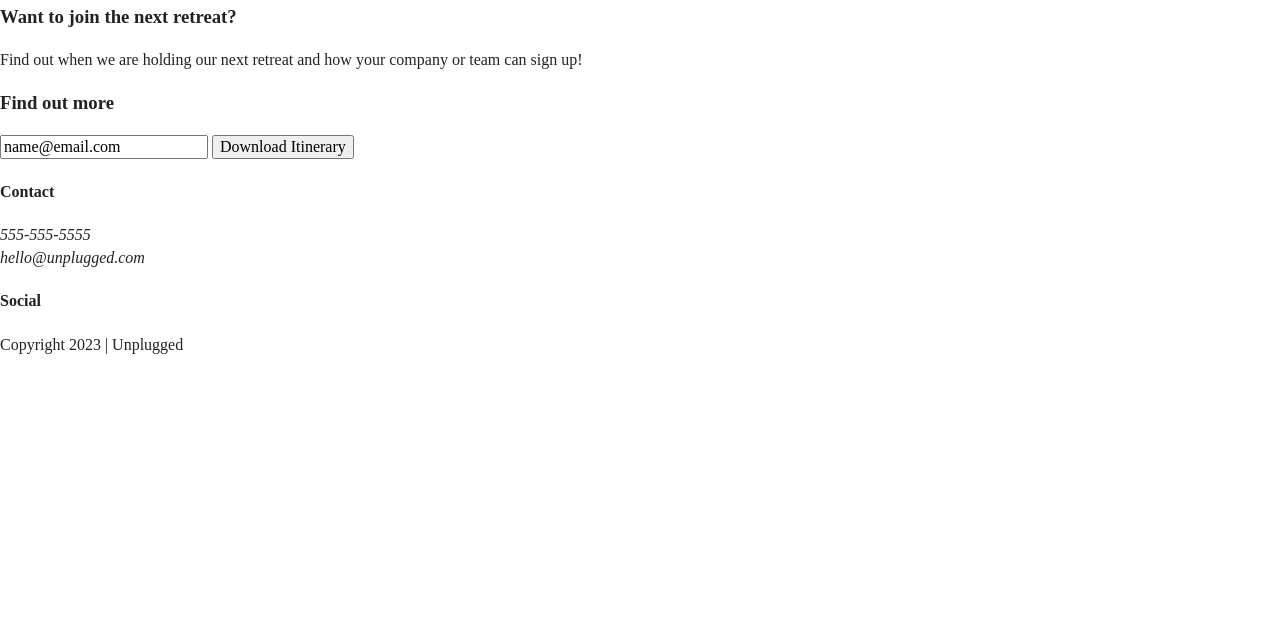
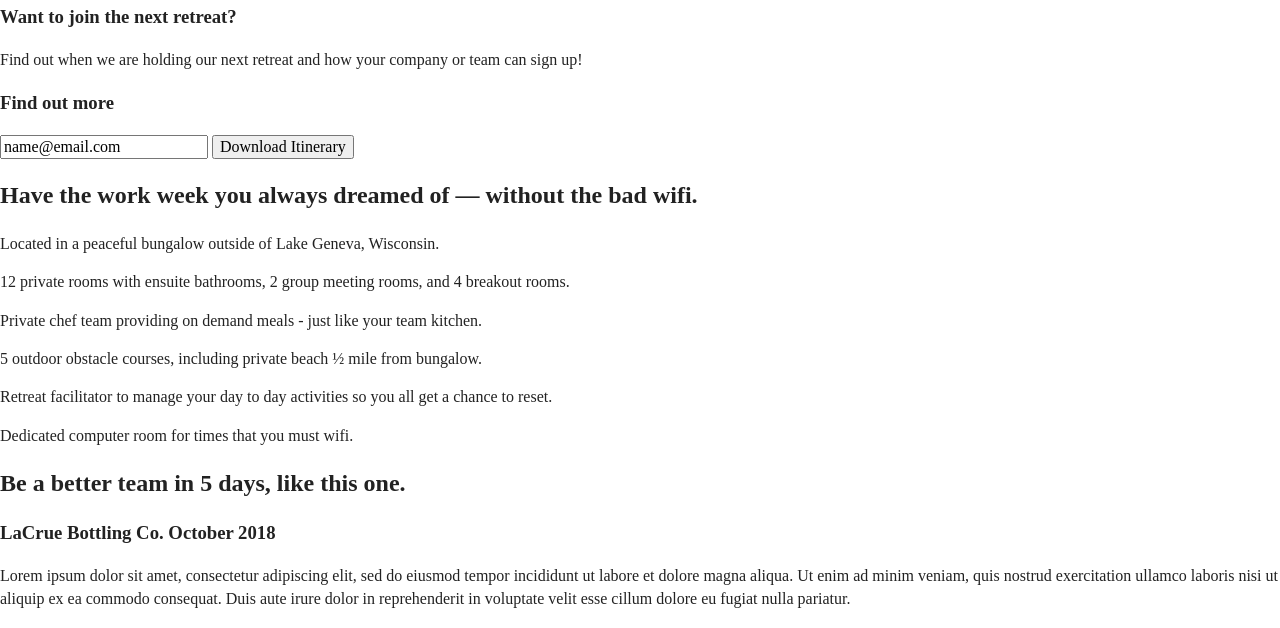
Before and after one commit to huntscato/unplugged, a website: page index.html in a window 1280 px wide. Shown: the part 168-796 px from the top of the page. Drawn offline with Linux system fonts and the light colour scheme.

Commit message:
Completed html for homepage

```diff
--- a/index.html
+++ b/index.html
@@ -63,6 +63,70 @@
       </div>
     </aside>
 
+    <section class="features">
+      <div class="content-wrapper">
+        <!-- Add your Features content here -->
+        <h2>Have the work week you always dreamed of — without the bad wifi.</h2>
+        <div class="features-items">
+          <article>
+            <p class="fontawesome-icon">
+            </p>
+            <p class="features-item-description">
+              Located in a peaceful bungalow outside of Lake Geneva, Wisconsin.
+            </p>
+          </article>
+          <article>
+            <p class="fontawesome-icon">
+            </p>
+            <p class="features-item-description">
+              12 private rooms with ensuite bathrooms, 2 group meeting rooms, and 4 breakout rooms.
+            </p>
+          </article>
+          <article>
+            <p class="fontawesome-icon">
+            </p>
+            <p class="features-item-description">
+              Private chef team providing on demand meals - just like your team kitchen.
+            </p>
+          </article>
+          <article>
+            <p class="fontawesome-icon">
+            </p>
+            <p class="features-item-description">
+              5 outdoor obstacle courses, including private beach ½ mile from bungalow.
+            </p>
+          </article>
+          <article>
+            <p class="fontawesome-icon">
+            </p>
+            <p class="features-item-description">
+              Retreat facilitator to manage your day to day activities so you all get a chance to reset.
+            </p>
+          </article>
+          <article>
+            <p class="fontawesome-icon">
+            </p>
+            <p class="features-item-description">
+              Dedicated computer room for times that you must wifi.
+            </p>
+          </article>
+          </div>
+      </div>
+    </section>
+
+    <section class="reviews">
+      <div class="content-wrapper">
+        <h2>Be a better team in 5 days, like this one.</h2>
+        <article>
+          <div>
+            <h3>LaCrue Bottling Co. October 2018</h3>
+            <p>Lorem ipsum dolor sit amet, consectetur adipiscing elit, sed do eiusmod tempor incididunt ut labore et dolore magna aliqua. Ut enim ad minim veniam, quis nostrud exercitation ullamco laboris nisi ut aliquip ex ea commodo consequat. Duis aute irure dolor
+              in reprehenderit in voluptate velit esse cillum dolore eu fugiat nulla pariatur.</p>
+          </div>
+        </article>
+      </div>
+    </section>
+
   </main>
 
   <footer>
```
